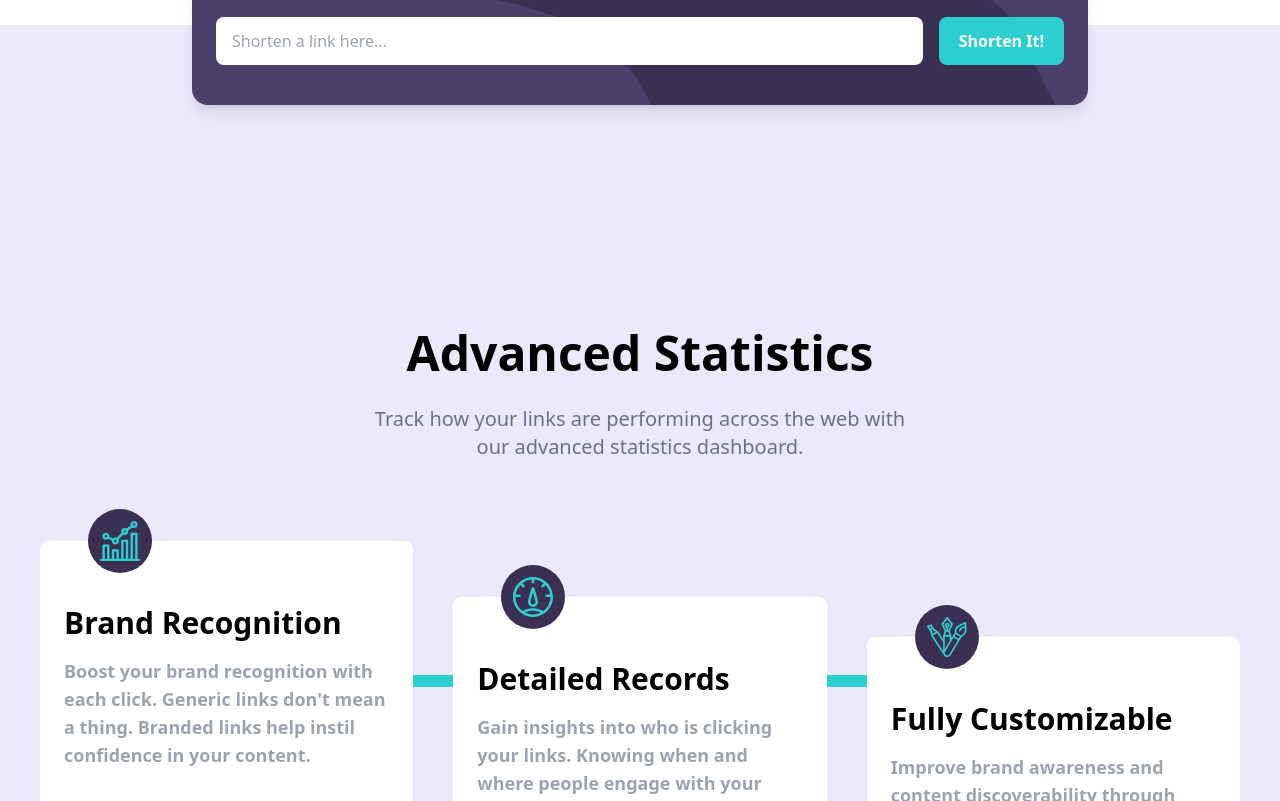
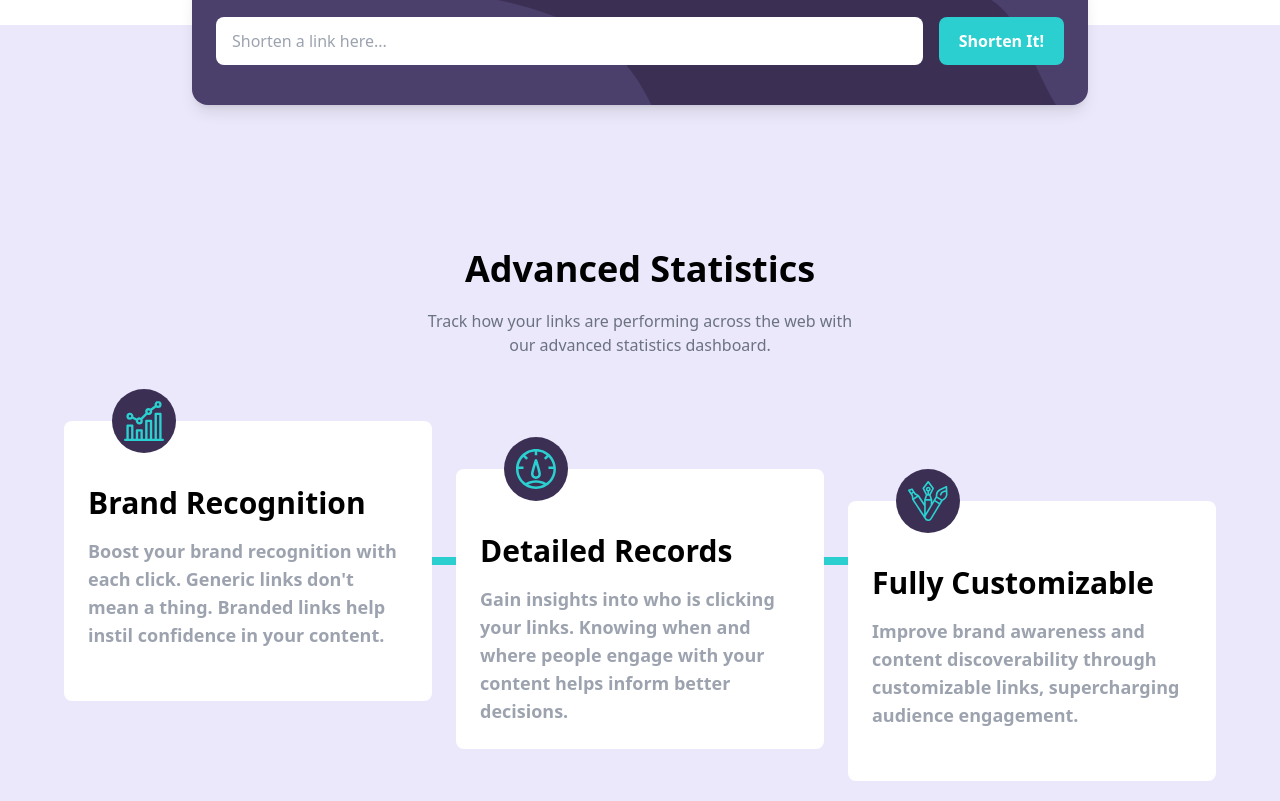
Before and after one commit to haneenabdelhaleem111/URL-Shortening, a React (Create React App) app: page / in a window 1280 px wide. Shown: the part 919-1720 px from the top of the page. Built offline with nearby package versions, Linux system fonts and the light colour scheme.

Commit message:
Fix stats

```diff
--- a/src/Sections/Statistics.js
+++ b/src/Sections/Statistics.js
@@ -2,29 +2,29 @@ import StatsCard from "../Components/StatsCard";
 
 function Statistics({ links, handleCopy }) {
   return (
-    <section className="bg-[#ebe8fb] pt-32 pb-32">
+    <section className="bg-[#ebe8fb] pt-24 pb-24">
       {/* Generated Links */}
-      <div className=" space-y-4 max-w-5xl mx-auto px-6">
+      <div className="space-y-3 max-w-4xl mx-auto px-4">
         {links.map((link, index) => (
           <div
             key={index}
-            className="bg-white p-4 rounded-lg flex flex-col md:flex-row md:justify-between md:items-center gap-2"
+            className="bg-white p-3 rounded-lg flex flex-col md:flex-row md:justify-between md:items-center gap-2"
           >
-            <p className="text-gray-700 break-all">{link.original}</p>
+            <p className="text-gray-700 break-all text-sm">{link.original}</p>
 
-            <div className="flex gap-4 items-center">
+            <div className="flex gap-3 items-center">
               <a
                 href={link.short}
                 target="_blank"
                 rel="noreferrer"
-                className="text-[#2BCFCF]"
+                className="text-[#2BCFCF] text-sm"
               >
                 {link.short}
               </a>
 
               <button
                 onClick={() => handleCopy(link.short, index)}
-                className={`px-4 py-2 rounded-lg text-white font-semibold transition ${
+                className={`px-3 py-1.5 rounded-lg text-white font-semibold text-sm transition ${
                   link.copied
                     ? "bg-[#3B3054]"
                     : "bg-[#2BCFCF] hover:bg-[#6FE1E1]"
@@ -37,15 +37,16 @@ function Statistics({ links, handleCopy }) {
         ))}
       </div>
 
-      <div className=" mx-auto px-6 sm:px-10 pt-24 py-32">
-        <h1 className="font-bold text-5xl pt-20">Advanced Statistics</h1>
-        <p className="mt-7 text-lg sm:text-2xl lg:text-xl text-gray-500 leading-relaxed">
+      <div className="mx-auto px-4 sm:px-8 pt-16 py-24">
+        <h1 className="font-bold text-4xl pt-16">Advanced Statistics</h1>
+        <p className="mt-5 text-base sm:text-lg lg:text-base text-gray-500 leading-relaxed">
           Track how your links are performing across the web with <br />
           our advanced statistics dashboard.
         </p>
-        {/*wrapper*/}
+
+        {/* Wrapper */}
         <div className="relative">
-          {/*Line*/}
+          {/* Line */}
           <div
             className="
               absolute
@@ -54,22 +55,23 @@ function Statistics({ links, handleCopy }) {
               -translate-x-1/2
               -translate-y-1/2
               w-full
-        max-w-7xl
-        h-3
+              max-w-6xl
+              h-2
               bg-[#2BCFCF]
               hidden lg:block
             "
           />
 
           <div
-            className=" mx-auto
+            className="
+              mx-auto
               w-full
-          max-w-7xl
-          px-6 sm:px-10 lg:px-0
+              max-w-6xl
+              px-4 sm:px-8 lg:px-0
               grid grid-cols-1 md:grid-cols-2 lg:grid-cols-3
-          gap-10
-          pt-20 pb-20 relative z-10
-
+              gap-6
+              pt-16 pb-16
+              relative z-10
             "
           >
             <StatsCard
@@ -79,16 +81,16 @@ function Statistics({ links, handleCopy }) {
               description="Boost your brand recognition with each click. Generic links don't mean a thing. Branded links help instil confidence in your content."
             />
             <StatsCard
-              className="lg:translate-y-14"
+              className="lg:translate-y-12"
               iconSrc={"./images/icon-detailed-records.svg"}
               title="Detailed Records"
               description="Gain insights into who is clicking your links. Knowing when and where people engage with your content helps inform better decisions."
             />
             <StatsCard
-              className="lg:translate-y-24"
+              className="lg:translate-y-20"
               iconSrc={"./images/icon-fully-customizable.svg"}
               title="Fully Customizable"
-              description="Improve brand awareness and content discoverability through customizable links, supercharging audience engagemnet."
+              description="Improve brand awareness and content discoverability through customizable links, supercharging audience engagement."
             />
           </div>
         </div>
```
Lines whose indentation alone changed are shown as unchanged.
